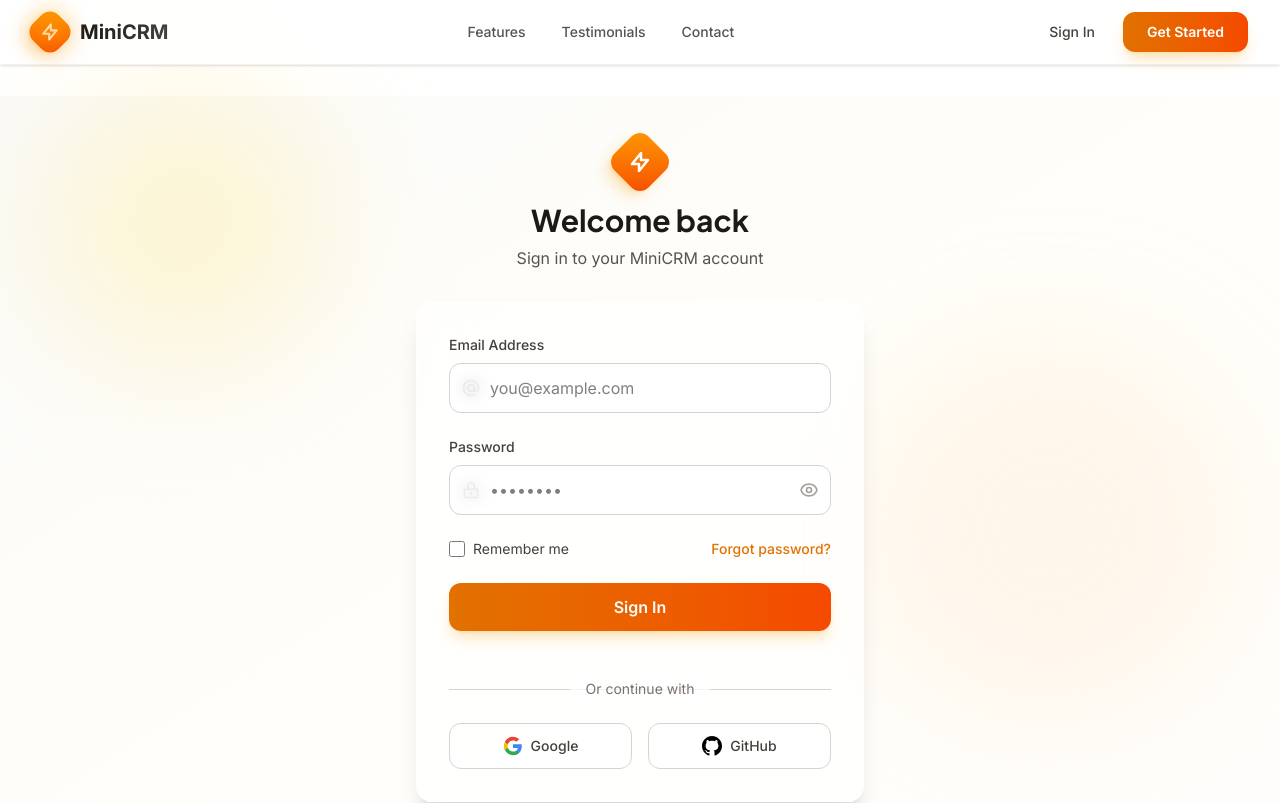
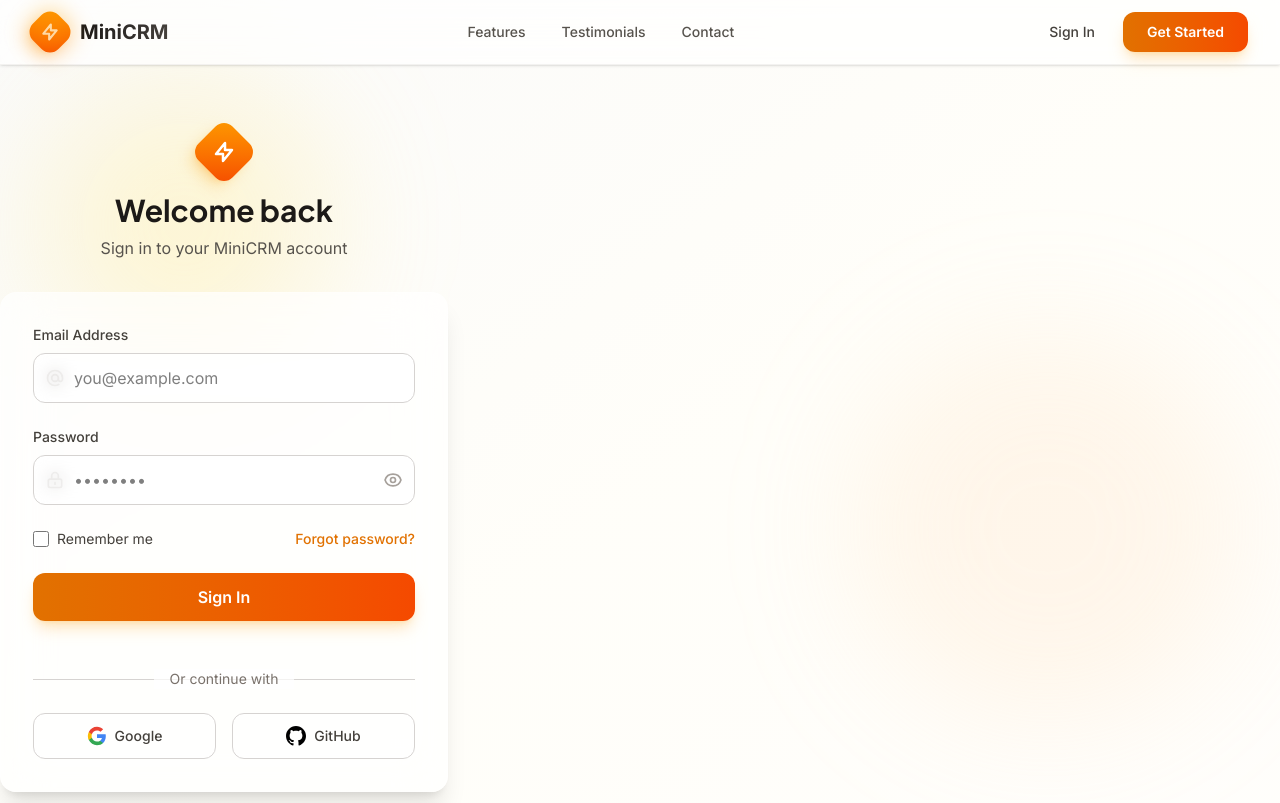
Before and after one commit to amirulabdlatib/mini-crm, a Nuxt app in the folder frontend/: page /login in a window 1280 px wide. Shown: the top 803 px of the page. Built offline with nearby package versions, Linux system fonts and the light colour scheme.

Commit message:
Add proper spacing

```diff
--- a/frontend/app/components/Navbar.vue
+++ b/frontend/app/components/Navbar.vue
@@ -3,7 +3,7 @@
         <div class="max-w-7xl mx-auto px-4 sm:px-6 lg:px-8">
             <div class="flex items-center justify-between h-16">
                 <!-- Logo -->
-                <div class="flex items-center space-x-3 group cursor-pointer">
+                <NuxtLink to="/" class="flex items-center space-x-3 group">
                     <div class="relative">
                         <div class="w-9 h-9 bg-linear-to-br from-amber-500 to-orange-600 rounded-xl transform rotate-45 group-hover:rotate-50 transition-all duration-300 shadow-lg shadow-amber-500/20 flex items-center justify-center">
                             <svg class="w-5 h-5 text-white transform -rotate-45" fill="none" stroke="currentColor" viewBox="0 0 24 24">
@@ -13,7 +13,7 @@
                         <div class="absolute inset-0 w-9 h-9 bg-linear-to-br from-amber-400 to-orange-500 rounded-xl transform rotate-45 blur-md opacity-50 group-hover:opacity-70 transition-opacity duration-300"></div>
                     </div>
                     <span class="text-xl font-bold bg-linear-to-r from-stone-900 to-stone-700 bg-clip-text text-transparent">MiniCRM</span>
-                </div>
+                </NuxtLink>
 
                 <!-- Desktop Navigation -->
                 <div class="hidden md:flex items-center space-x-1">
--- a/frontend/app/layouts/public.vue
+++ b/frontend/app/layouts/public.vue
@@ -1,7 +1,7 @@
 <template>
     <div class="min-h-screen">
         <Navbar />
-        <main class="py-24">
+        <main>
             <slot />
         </main>
         <Footer />
--- a/frontend/app/pages/index.vue
+++ b/frontend/app/pages/index.vue
@@ -300,7 +300,6 @@
 </template>
 
 <script setup>
-    import { ref } from "vue";
     import { DotLottieVue } from "@lottiefiles/dotlottie-vue";
 
     useHead({
--- a/frontend/app/pages/login.vue
+++ b/frontend/app/pages/login.vue
@@ -1,5 +1,5 @@
 <template>
-    <div class="min-h-screen bg-linear-to-br from-stone-50 via-amber-50/30 to-orange-50/20 flex items-center justify-center p-4">
+    <div class="bg-linear-to-br from-stone-50 via-amber-50/30 to-orange-50/20 py-32">
         <!-- Background decorative elements -->
         <div class="absolute inset-0 overflow-hidden pointer-events-none">
             <div class="absolute top-20 left-10 w-72 h-72 bg-amber-200/30 rounded-full blur-3xl"></div>
--- a/frontend/app/pages/register.vue
+++ b/frontend/app/pages/register.vue
@@ -1,5 +1,5 @@
 <template>
-    <div class="min-h-screen bg-linear-to-br from-stone-50 via-amber-50/30 to-orange-50/20 flex items-center justify-center p-4">
+    <div class="bg-linear-to-br from-stone-50 via-amber-50/30 to-orange-50/20 py-32">
         <!-- Background decorative elements -->
         <div class="absolute inset-0 overflow-hidden pointer-events-none">
             <div class="absolute top-20 right-10 w-72 h-72 bg-amber-200/30 rounded-full blur-3xl"></div>
```
